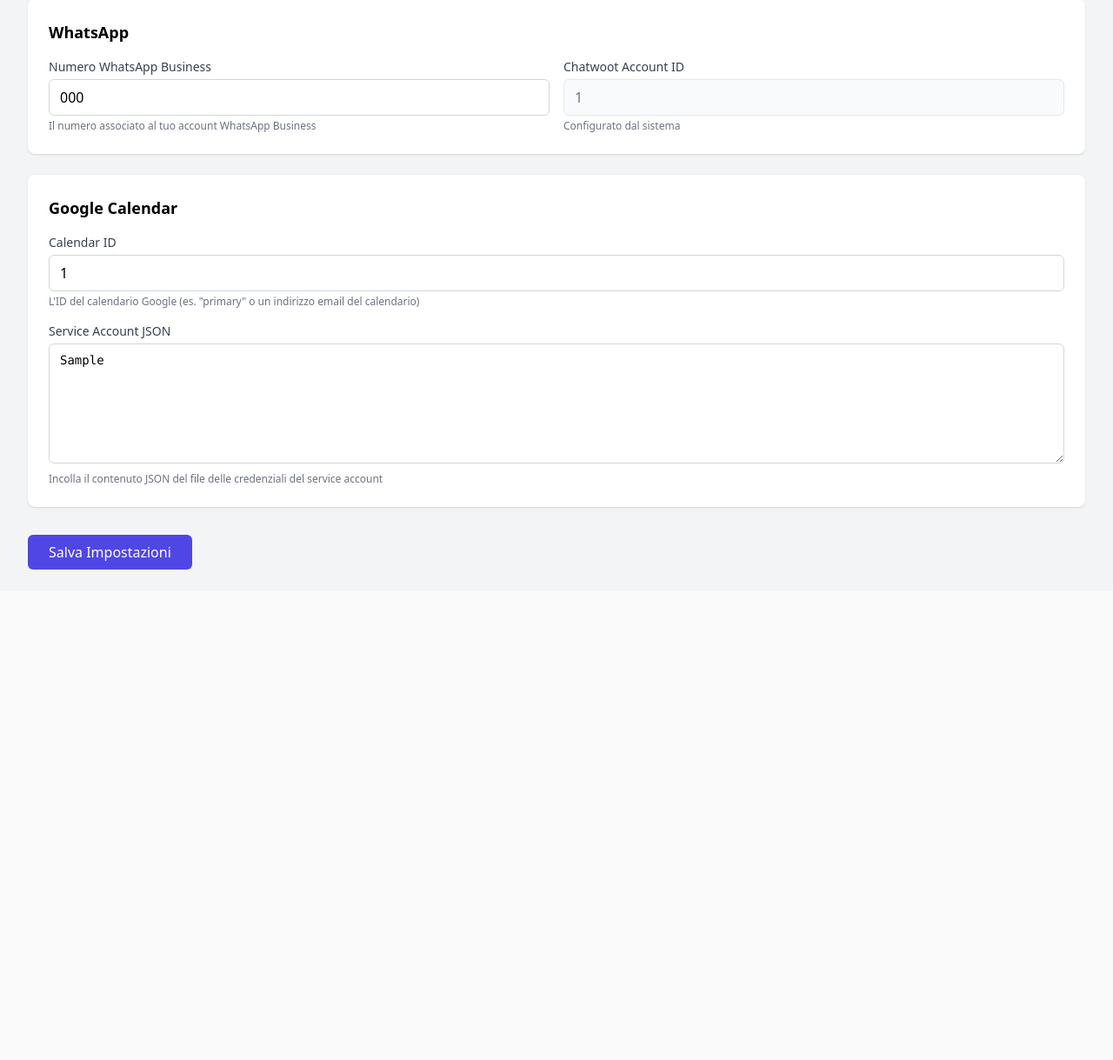
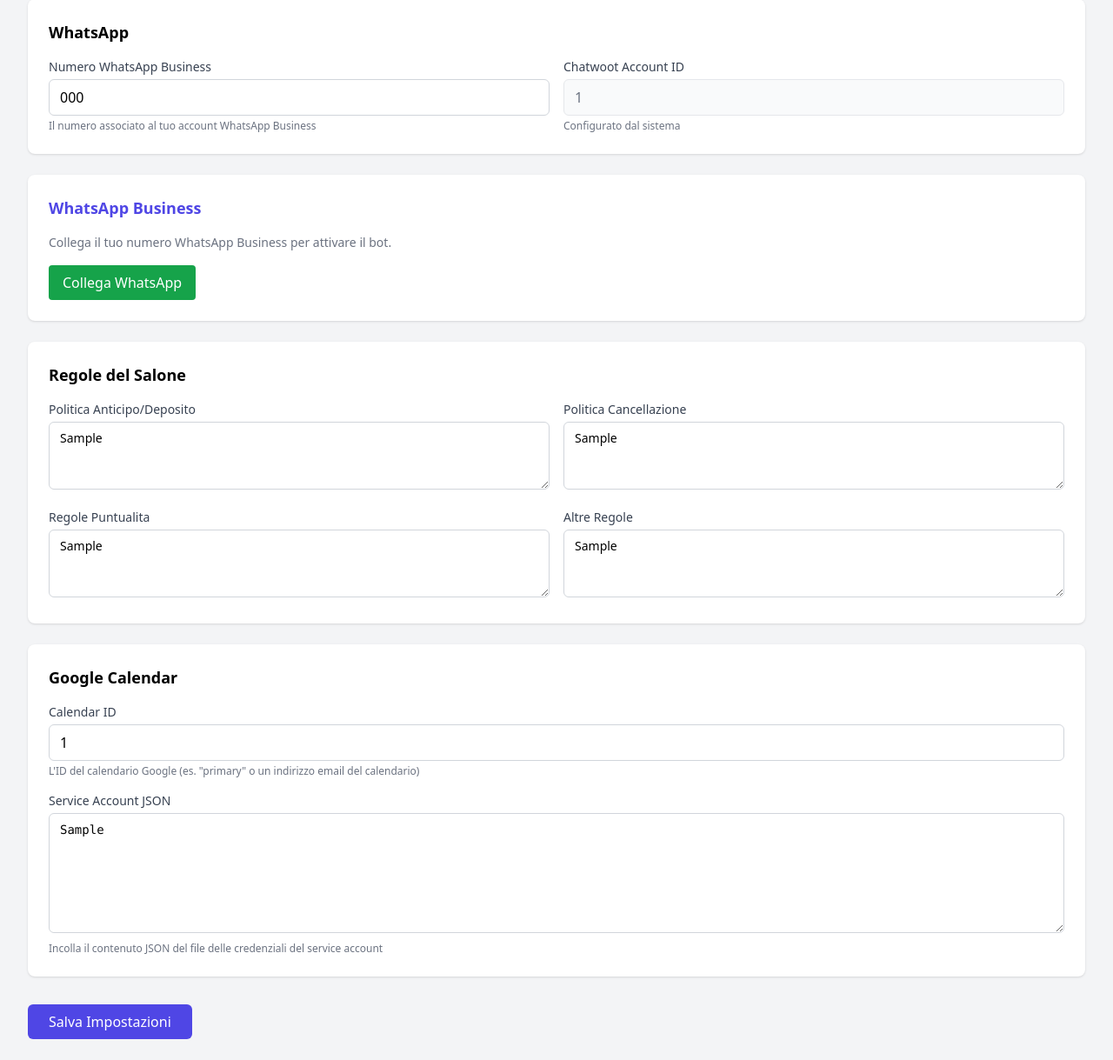
Before and after one commit to Hashem-Al-Qurashi/lyo-saas-production, a Python web app: template lyo-bot/management/templates/settings.html in a window 1280 px wide. Shown: the part 509-1728 px from the top of the page at 87% size. Before the commit the page ends 1164 px from the top, so only its background shows below. Run offline with Jinja, Linux system fonts and the light colour scheme; the template is opened without the code that fills it: most values are stand-ins (such as "Sample title", 1, 10 or a date in 2020); some libraries are stand-ins or nearby versions.

Commit message:
feat: add WhatsApp connection UI to settings page

```diff
--- a/lyo-bot/management/templates/settings.html
+++ b/lyo-bot/management/templates/settings.html
@@ -69,6 +69,49 @@
         </div>
     </div>
 
+    <!-- WhatsApp Business API Connection -->
+    <div class="bg-white p-6 rounded-lg shadow">
+        <h2 class="text-lg font-semibold text-indigo-600 mb-4">WhatsApp Business</h2>
+        <div id="wa-status">
+            <p class="text-gray-500 text-sm mb-4">Collega il tuo numero WhatsApp Business per attivare il bot.</p>
+            <button id="wa-connect-btn" type="button"
+                    class="bg-green-600 text-white px-4 py-2 rounded hover:bg-green-700">
+                Collega WhatsApp
+            </button>
+        </div>
+    </div>
+
+    <!-- Salon Rules -->
+    <div class="bg-white p-6 rounded-lg shadow">
+        <h2 class="text-lg font-semibold mb-4">Regole del Salone</h2>
+        <div class="grid grid-cols-1 md:grid-cols-2 gap-4">
+            <div>
+                <label class="block text-sm font-medium text-gray-700 mb-1">Politica Anticipo/Deposito</label>
+                <textarea name="rules_deposit" rows="3"
+                          placeholder="es. Richiesto anticipo di 20 EUR per trattamenti sopra 100 EUR"
+                          class="w-full px-3 py-2 border border-gray-300 rounded-md text-sm">{{ business.rules_deposit or '' }}</textarea>
+            </div>
+            <div>
+                <label class="block text-sm font-medium text-gray-700 mb-1">Politica Cancellazione</label>
+                <textarea name="rules_cancellation" rows="3"
+                          placeholder="es. Cancellazione gratuita fino a 24h prima dell'appuntamento"
+                          class="w-full px-3 py-2 border border-gray-300 rounded-md text-sm">{{ business.rules_cancellation or '' }}</textarea>
+            </div>
+            <div>
+                <label class="block text-sm font-medium text-gray-700 mb-1">Regole Puntualita</label>
+                <textarea name="rules_punctuality" rows="3"
+                          placeholder="es. Dopo 15 minuti di ritardo l'appuntamento viene annullato"
+                          class="w-full px-3 py-2 border border-gray-300 rounded-md text-sm">{{ business.rules_punctuality or '' }}</textarea>
+            </div>
+            <div>
+                <label class="block text-sm font-medium text-gray-700 mb-1">Altre Regole</label>
+                <textarea name="rules_other" rows="3"
+                          placeholder="Altre informazioni utili per i clienti"
+                          class="w-full px-3 py-2 border border-gray-300 rounded-md text-sm">{{ business.rules_other or '' }}</textarea>
+            </div>
+        </div>
+    </div>
+
     <!-- Google Calendar -->
     <div class="bg-white p-6 rounded-lg shadow">
         <h2 class="text-lg font-semibold mb-4">Google Calendar</h2>
@@ -102,4 +145,23 @@
     Business non trovato.
 </div>
 {% endif %}
+
+<script>
+// Check WhatsApp connection status on load
+fetch('/manage/api/whatsapp/status')
+    .then(r => r.json())
+    .then(data => {
+        if (data.connected) {
+            document.getElementById('wa-status').innerHTML =
+                '<p class="text-green-600 font-medium">WhatsApp collegato</p>' +
+                '<p class="text-gray-500 text-sm">ID: ' + data.phone_number_id + '</p>';
+        }
+    })
+    .catch(() => {});
+
+// Embedded Signup button placeholder
+document.getElementById('wa-connect-btn')?.addEventListener('click', function() {
+    alert('Meta Embedded Signup richiede la registrazione come Tech Provider. Contatta il supporto per la configurazione.');
+});
+</script>
 {% endblock %}
```
Also changed, not shown: lyo-bot/tests/test_mgmt.py (+38 -0 lines).
